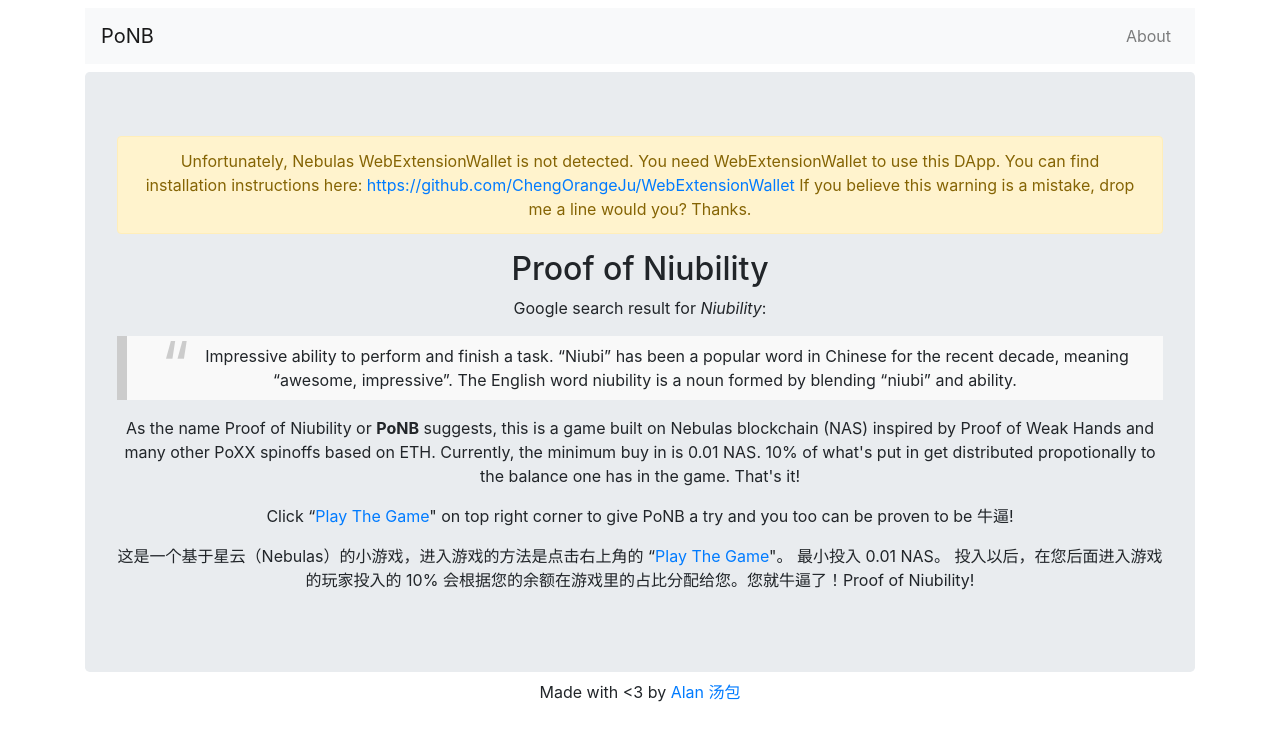
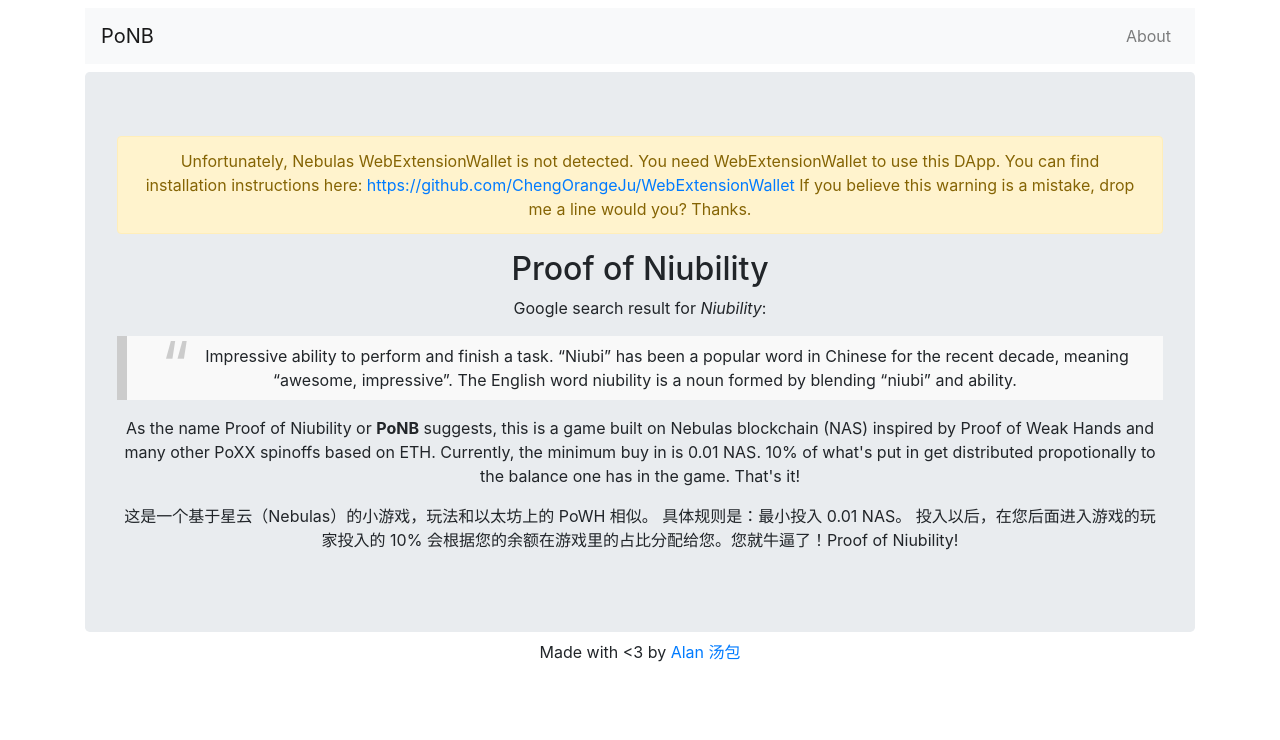
Before and after one commit to alant/PoNB, a React (Create React App) app: page / in a window 1280 px wide. Shown: the top 740 px of the page. Built offline with nearby package versions, Linux system fonts and the light colour scheme.

Commit message:
small fix, 没装 extension 的情况下在 main component 里也关闭 play the game 的入口，拜访徐义吉的时候发现的 bug

```diff
--- a/src/App.js
+++ b/src/App.js
@@ -79,8 +79,17 @@
             As the name Proof of Niubility or <b>PoNB</b> suggests, this is a game built on Nebulas blockchain (NAS) inspired by Proof of Weak Hands and many other PoXX spinoffs based on ETH.
             Currently, the minimum buy in is 0.01 NAS. 10% of what's put in get distributed propotionally to the balance one has in the game. That's it!
           </p>
-          <p>Click “<Link to="/gamePlay">Play The Game</Link>" on top right corner to give PoNB a try and you too can be proven to be 牛逼!</p>
-          <p>这是一个基于星云（Nebulas）的小游戏，进入游戏的方法是点击右上角的 “<Link to="/gamePlay">Play The Game</Link>"。 最小投入 0.01 NAS。 投入以后，在您后面进入游戏的玩家投入的 10% 会根据您的余额在游戏里的占比分配给您。您就牛逼了！Proof of Niubility!</p>
+          {
+            props.extensionAvail && (
+              <p>Click “<Link to="/gamePlay">Play The Game</Link>" on top right corner to give PoNB a try and you too can be proven to be 牛逼!</p>
+          )}
+          <p>这是一个基于星云（Nebulas）的小游戏，玩法和以太坊上的 PoWH 相似。
+            具体规则是：最小投入 0.01 NAS。 投入以后，在您后面进入游戏的玩家投入的 10% 会根据您的余额在游戏里的占比分配给您。您就牛逼了！Proof of Niubility!
+          </p>
+          {
+            props.extensionAvail && (
+              <p> 进入游戏的方法是点击右上角的 ”<Link to="/gamePlay">Play The Game</Link>"。 </p>
+          )}
         </div>
       );
     }
```
